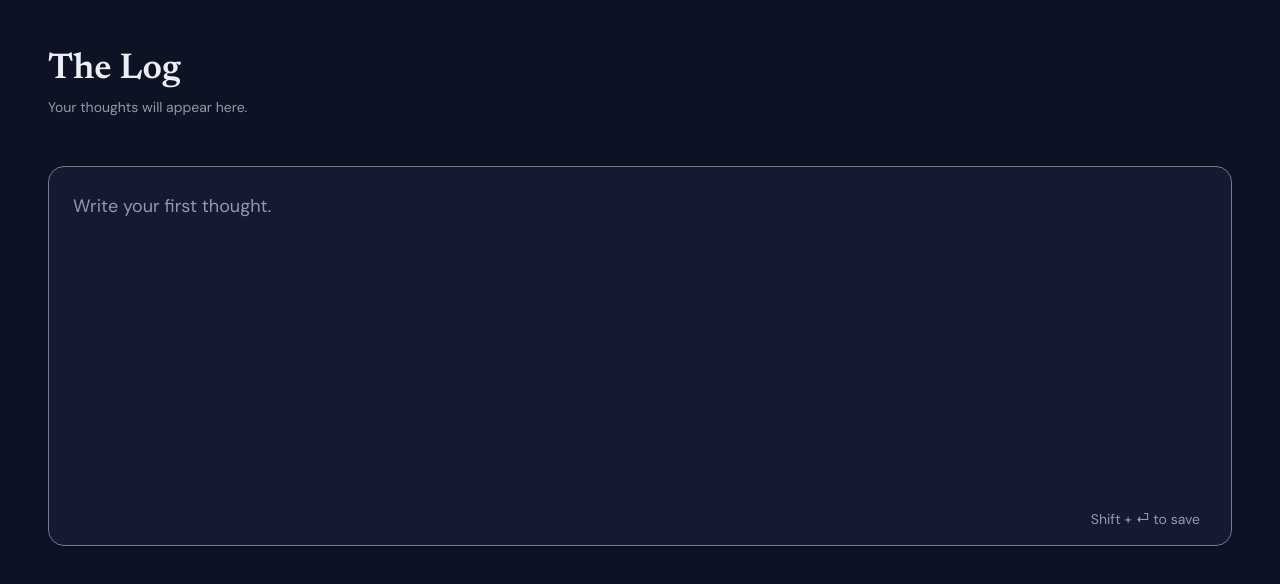
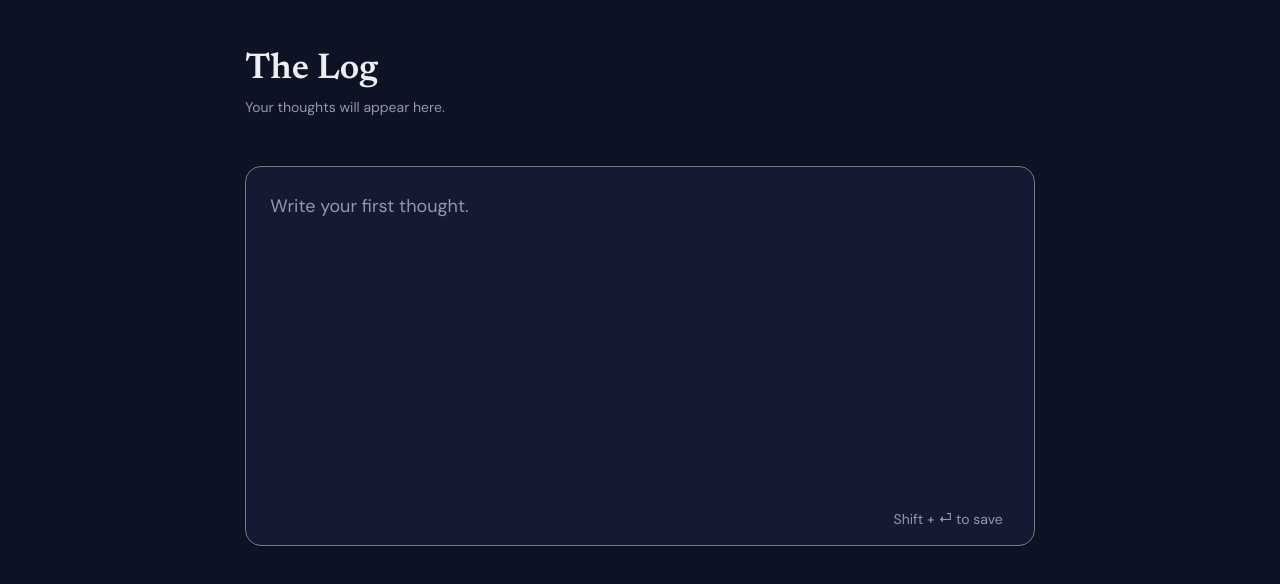
Before and after one commit to joisse1101/the-log, a React (Vite) app: page / in a window 1280 px wide. Shown: the top 584 px of the page. Built offline with nearby package versions, Linux system fonts and the light colour scheme.

Commit message:
fix(thoughts): cap the page to the width of a full card line

```diff
--- a/src/AppShell.css
+++ b/src/AppShell.css
@@ -55,9 +55,14 @@ textarea {
   /* The box grows with its text until it is as tall as the screen less a margin of room above and below it. */
   --box-cap: calc(100dvh - 2 * var(--space-7));
   --timeline-min: 240px;
+  /* The column is as wide as a card whose text fills its 65-character line: the rail and its gap,
+     the card's padding and border, then the text. A wide screen centres it instead of stretching
+     the cards past their text. The page font is the card text's font, so ch matches here. */
+  --column-max: calc(12px + var(--space-4) + 2 * var(--space-5) + 2px + 65ch);
   height: 100dvh;
   margin: 0 auto;
-  padding: var(--page-pad-top) calc(var(--page-x) - 9px) var(--page-pad-bottom);
+  /* The 9px are the scrollbar room on each side, which sits inside the padding box. */
+  padding: var(--page-pad-top) max(var(--page-x) - 9px, (100% - var(--column-max)) / 2 - 9px) var(--page-pad-bottom);
   display: flex;
   flex-direction: column;
   /* The page's scrollbar takes room on both sides, so nothing moves when it appears. */
```
Also changed, not shown: wiki/thoughts/design.md (+1 -0 lines).
